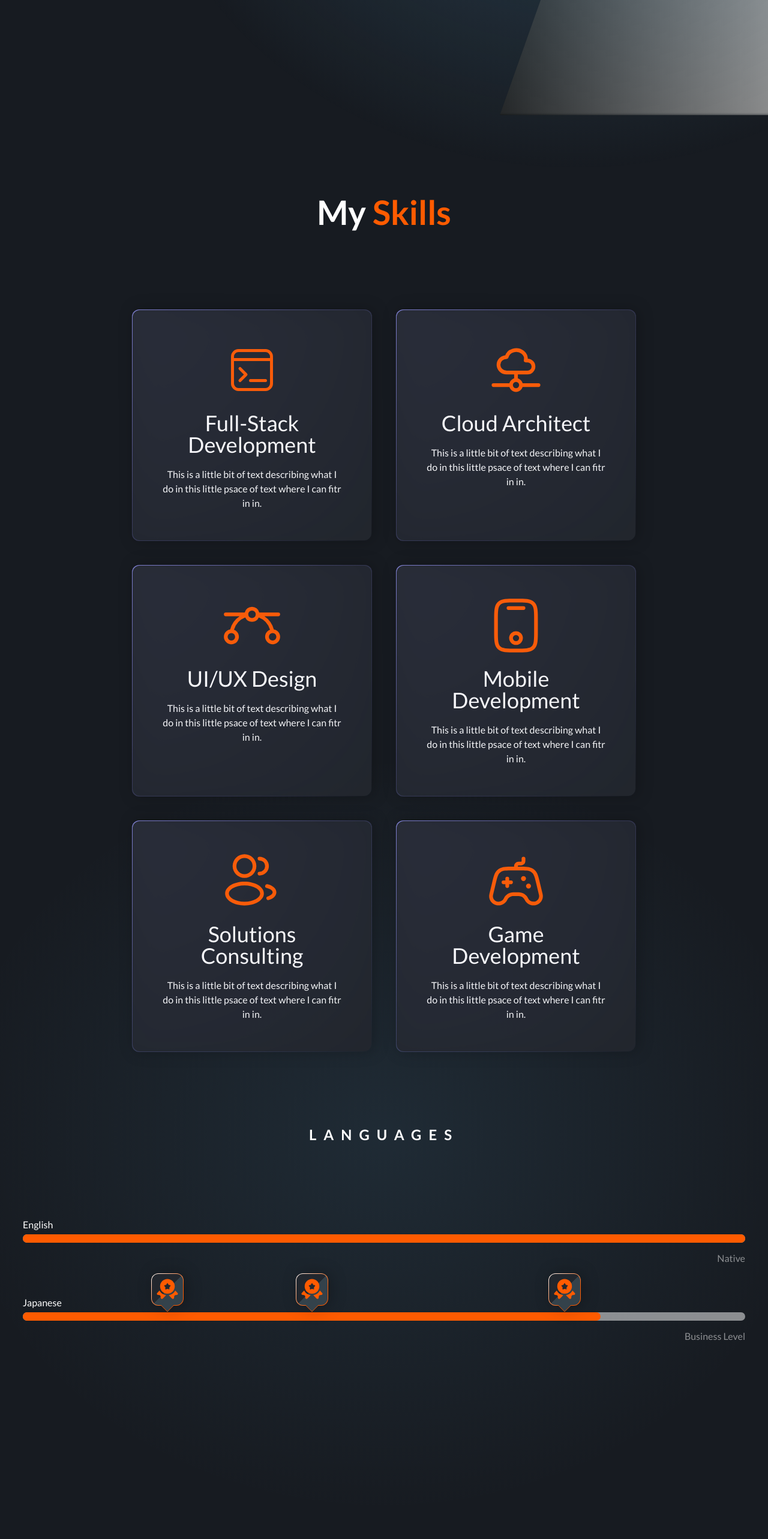
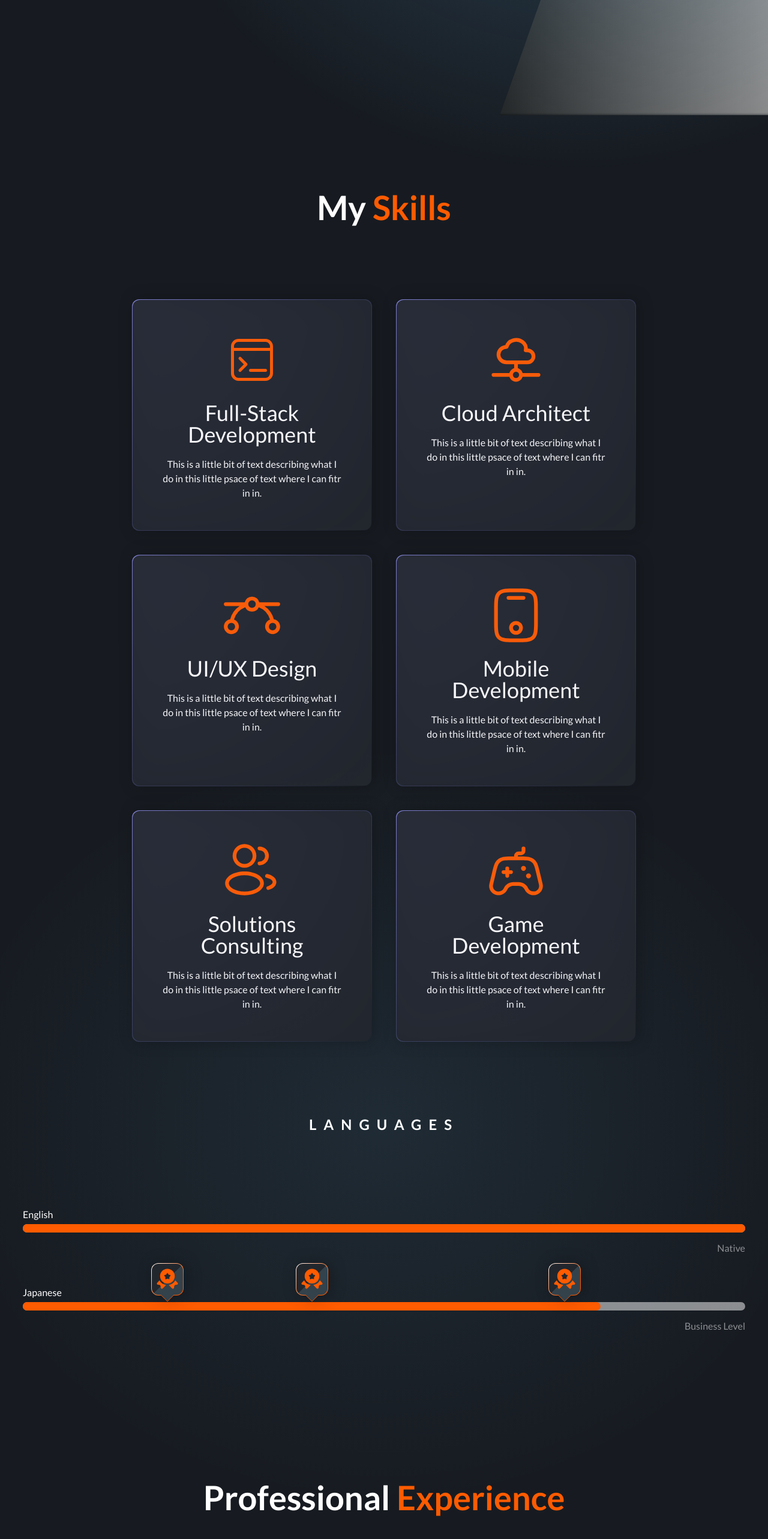
Before and after one commit to Hanayou/hanayou.dev.legacy, a Next.js app: page / in a window 1280 px wide. Shown: the part 888-3454 px from the top of the page at 60% size. Built offline with nearby package versions, Linux system fonts and the light colour scheme; grey boxes are pictures that could not be loaded.

Commit message:
Push to vercel preview deployment

```diff
--- a/src/app/globals.css
+++ b/src/app/globals.css
@@ -23,7 +23,7 @@
   }
 
   h2 {
-    @apply text-[3rem] font-bold lg:text-[3.5rem];
+    @apply text-[3rem] font-bold lg:text-[3.5rem] leading-[120%];
   }
 
   h3 {
--- a/src/app/page.tsx
+++ b/src/app/page.tsx
@@ -37,6 +37,13 @@ export default function Home() {
             />
           </section>
         </div>
+
+        <div className='flex flex-col items-center text-center py-[120px] gap-y-[120px]'>
+          <Heading>
+            <h2 className='px-4'>Professional <span className="text-primary">Experience</span></h2>
+          </Heading>
+
+        </div>
       </main>
 
       <CountryBackground />
```
